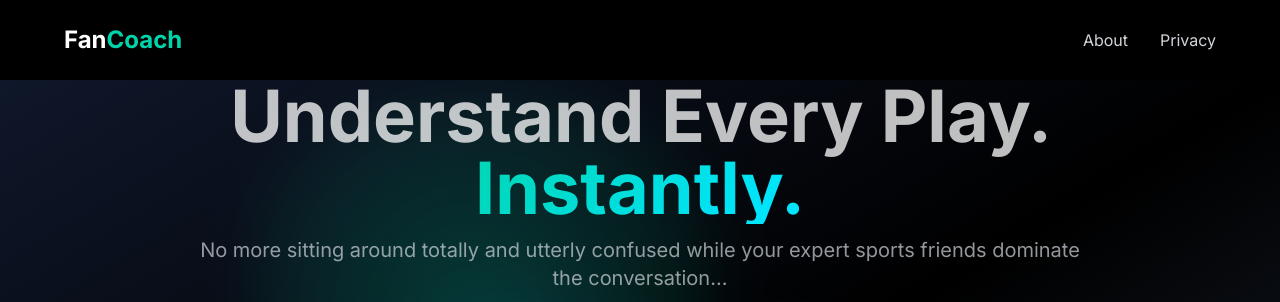
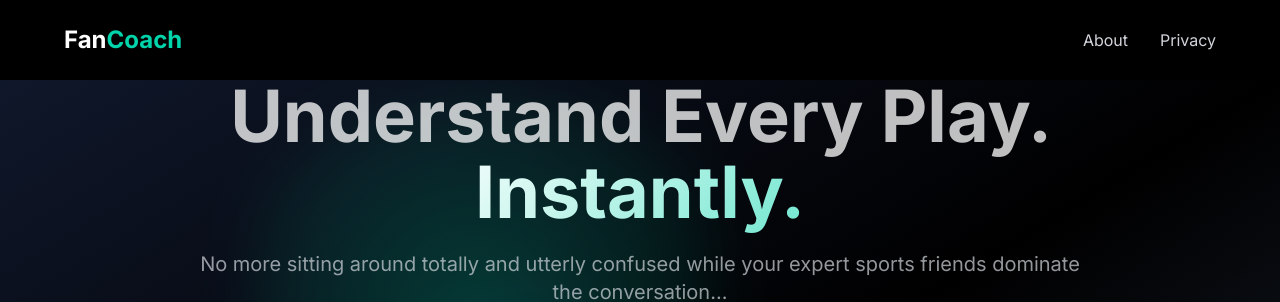
Before and after one commit to jabbmate/fancoach-landing, a Next.js app: page / in a window 1280 px wide. Shown: the top 302 px of the page. Built offline with nearby package versions, Linux system fonts and the light colour scheme.

Commit message:
Fix gradient text: prevent Y cutoff and change to white-to-teal gradient

```diff
--- a/app/globals.css
+++ b/app/globals.css
@@ -171,15 +171,17 @@ a {
 
 /* Gradient Text Effect */
 .gradient-text {
-  background: linear-gradient(135deg, #00D4AA 0%, #00E5FF 50%, #40E0D0 100%);
+  background: linear-gradient(135deg, #FFFFFF 0%, #00D4AA 100%);
   background-size: 200% 200%;
   -webkit-background-clip: text;
   -webkit-text-fill-color: transparent;
   background-clip: text;
   color: transparent;
   animation: gradient-shift 3s ease-in-out infinite;
-  /* Fallback for browsers that don't support background-clip: text */
+  /* Fix for cut-off descenders like 'y' */
   display: inline-block;
+  line-height: 1.1;
+  padding-bottom: 0.1em;
 }
 
 /* Fallback for browsers that don't support background-clip: text */
```
